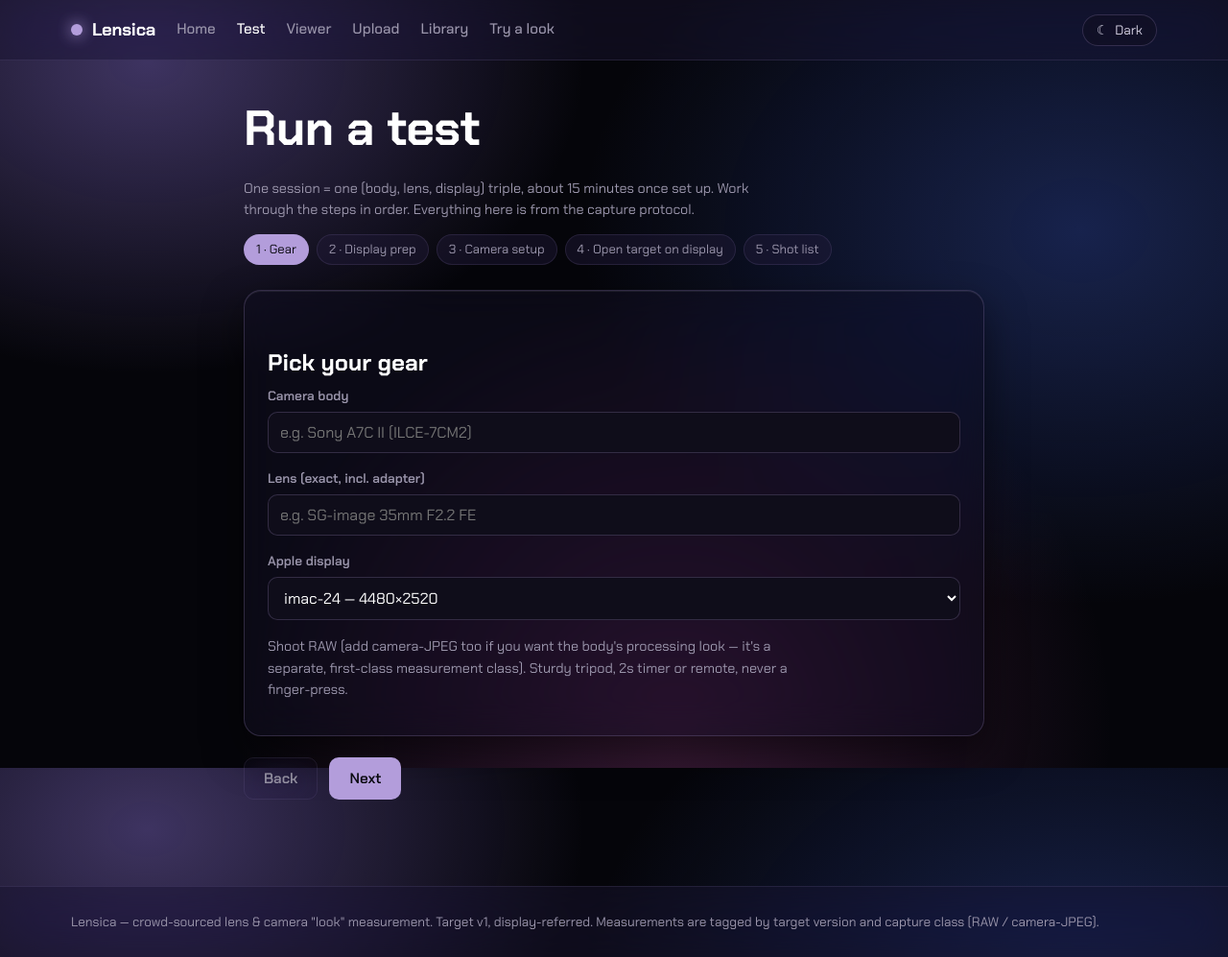
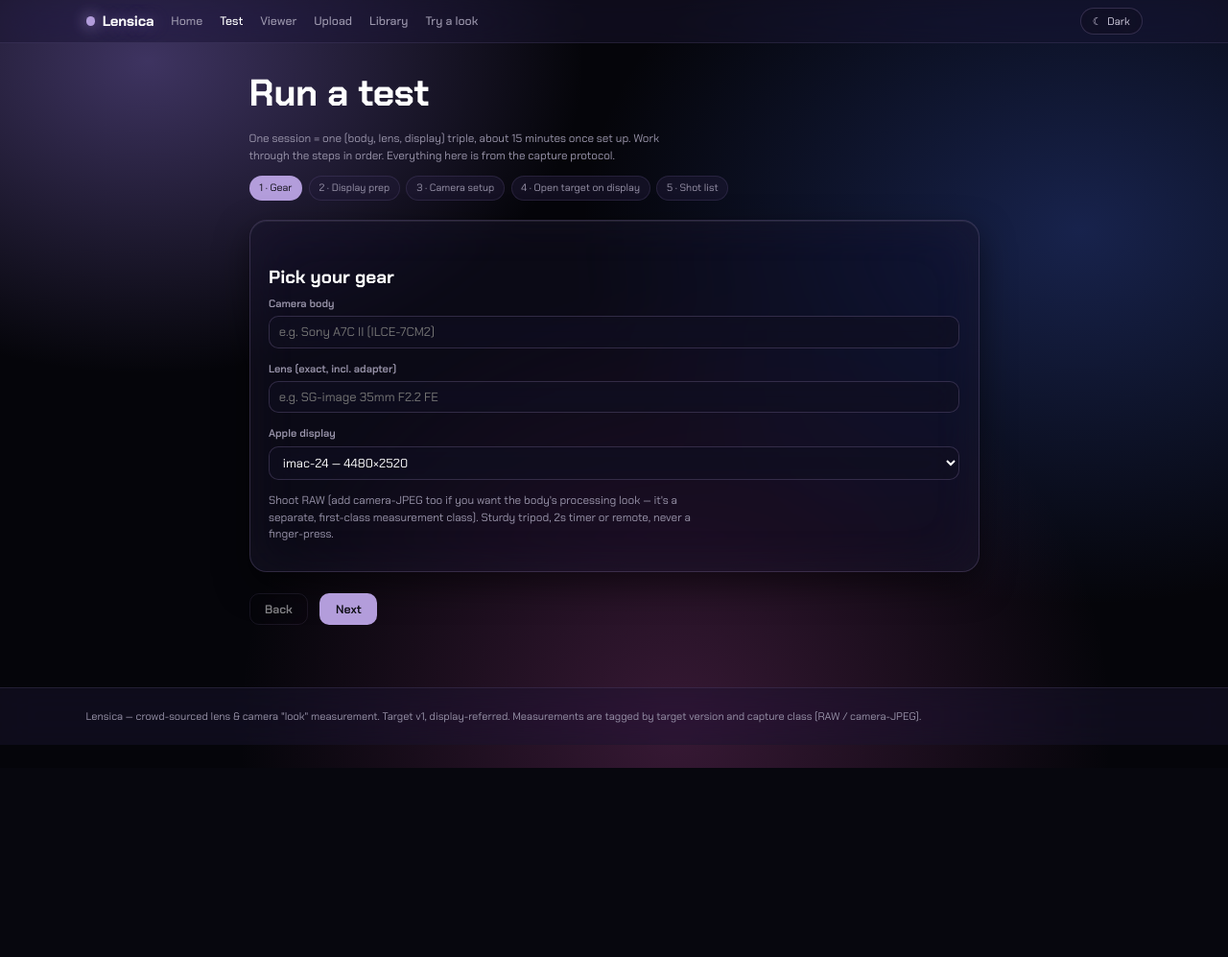
Before and after one commit to Floral-Overcast/lensica, a FastAPI app: page /wizard in a window 1280 px wide. Shown: the whole page at 96% size. After the commit the page ends 800 px from the top, so only its background shows below. Run offline with FastAPI, Linux system fonts and the light colour scheme.

Commit message:
web: ~20% tighter global scale + real glass material
- one scale knob: html font-size 81.25% (13px base), all sizing/spacing in
  rem so density is a single value, not 200 edits
- glass extracted from pioneer flora-glass/op-glass: layered shadow + UV inner
  glow, liquid lift on link-cards with flora UV left-rail, brand wordmark glow,
  op machined-key buttons, glass on drop/verdict/tiles/inputs
- phone-perf law: <=700px drops backdrop-blur for near-opaque translucent panels

Co-Authored-By: Claude Opus 4.8 <noreply@anthropic.com>

```diff
--- a/web/static/css/app.css
+++ b/web/static/css/app.css
@@ -1,7 +1,15 @@
 /* Lensica web MVP — one brand, two themes.
  * flora-glass = dark (default), op-glass = light. Toggle sets data-theme on <html>.
- * Tokens distilled from the pioneer glass source + ~/design/families/{flora,op}.
- * Law: WCAG contrast; on dark, text never darker than ~80% L (de-emphasize by hue). */
+ * Tokens + glass material distilled from web/reference/pioneer-styles-glass-source.css
+ * ([data-theme=flora-glass] / [data-theme=op-glass]) and ~/design/families/{flora,op}.
+ * Law: WCAG contrast; on dark, text de-emphasized by hue not by darkening;
+ *   NO backdrop-blur on tall scrolling text columns (phone perf — see the mobile block).
+ * Scale: one knob. html font-size sets the base; all sizes/spacing are rem off it,
+ *   so "everything 20% smaller" is the single html{font-size} below, not 200 edits. */
+
+/* ---------- global scale knob ---------- */
+/* 81.25% of the 16px UA default = 13px base. Desktop tool density, not demo sizing. */
+html { font-size: 81.25%; }
 
 /* ---------- flora-glass (dark, default) ---------- */
 :root,
@@ -9,6 +17,7 @@
   --bg: #05050a;
   --card: rgba(18, 15, 32, 0.55);
   --card-solid: #0f0d1a;
+  --panel: rgba(16, 13, 28, 0.9);   /* no-blur fallback (phones): opaque enough for contrast */
   --muted: rgba(34, 28, 58, 0.45);
   --wash: rgba(24, 20, 44, 0.5);
   --line: rgba(179, 157, 219, 0.22);
@@ -26,8 +35,11 @@
   --bad: #ff8db0;  --bad-tint: rgba(230, 90, 130, 0.14);   --bad-line: rgba(250, 120, 155, 0.4);
   --radius: 10px;
   --radius-lg: 18px;
-  --shadow: 0 18px 40px rgb(0 0 0 / 0.5), inset 0 1px 0 rgb(255 255 255 / 0.08);
-  --shadow-hover: 0 22px 52px rgb(0 0 0 / 0.6), inset 0 1px 0 rgb(255 255 255 / 0.12);
+  /* layered glass: drop shadow + top highlight + UV inner glow (flora signature) */
+  --shadow: 0 14px 34px rgb(0 0 0 / 0.5), inset 0 1px 0 rgb(255 255 255 / 0.08),
+            inset 0 0 60px rgb(179 157 219 / 0.05);
+  --shadow-hover: 0 20px 48px rgb(0 0 0 / 0.6), inset 0 1px 0 rgb(255 255 255 / 0.14),
+            inset 0 0 64px rgb(179 157 219 / 0.12);
   --blur: blur(18px) saturate(1.5);
   --font: "Chakra Petch", system-ui, -apple-system, sans-serif;
   --mono: "IBM Plex Mono", ui-monospace, monospace;
@@ -92,19 +105,19 @@ body {
   color: var(--body);
   min-height: 100vh;
   -webkit-font-smoothing: antialiased;
-  line-height: 1.55;
+  line-height: 1.5;
 }
 a { color: var(--accent); text-decoration: none; }
 a:hover { color: var(--accent-dim); }
-h1, h2, h3, h4 { color: var(--text); line-height: 1.2; margin: 0 0 .4em; font-weight: 650; }
-h1 { font-size: clamp(2rem, 5vw, 3.2rem); letter-spacing: -0.01em; }
-h2 { font-size: 1.5rem; margin-top: 1.6em; }
-h3 { font-size: 1.1rem; }
+h1, h2, h3, h4 { color: var(--text); line-height: 1.18; margin: 0 0 .4em; font-weight: 650; }
+h1 { font-size: clamp(1.9rem, 4.4vw, 3rem); letter-spacing: -0.01em; }
+h2 { font-size: 1.45rem; margin-top: 1.6em; }
+h3 { font-size: 1.08rem; }
 p { margin: 0 0 1em; }
 code, .mono { font-family: var(--mono); }
 .dim { color: var(--dim); }
-.wrap { max-width: 1180px; margin: 0 auto; padding: 0 24px; }
-.narrow { max-width: 820px; }
+.wrap { max-width: 1140px; margin: 0 auto; padding: 0 1.5rem; }
+.narrow { max-width: 800px; }
 
 /* ---------- shell / nav ---------- */
 .shell-header {
@@ -113,43 +126,49 @@ code, .mono { font-family: var(--mono); }
   backdrop-filter: var(--blur); -webkit-backdrop-filter: var(--blur);
   border-bottom: 1px solid var(--hairline);
 }
-.nav { display: flex; align-items: center; gap: 22px; height: 62px; }
-.brand { display: flex; align-items: center; gap: 10px; font-weight: 700;
+.nav { display: flex; align-items: center; gap: 1.375rem; height: 3.4rem; }
+.brand { display: flex; align-items: center; gap: .6rem; font-weight: 700;
   font-size: 1.15rem; color: var(--text); letter-spacing: -0.01em; }
-.brand .dot { width: 12px; height: 12px; border-radius: 50%;
+.brand .dot { width: .72rem; height: .72rem; border-radius: 50%;
   background: var(--accent); box-shadow: 0 0 16px var(--accent); }
+[data-theme="flora-glass"] .brand { text-shadow: 0 0 18px rgb(179 157 219 / 0.45); }
 .nav a.navlink { color: var(--dim); font-size: .95rem; font-weight: 500; }
 .nav a.navlink:hover, .nav a.navlink.active { color: var(--text); }
 .nav .spacer { flex: 1; }
 .theme-toggle {
   border: 1px solid var(--line); background: var(--card);
   backdrop-filter: var(--blur); -webkit-backdrop-filter: var(--blur);
-  color: var(--body); border-radius: 999px; padding: 7px 14px;
+  color: var(--body); border-radius: 999px; padding: .44rem .9rem;
   font-family: var(--font); font-size: .85rem; cursor: pointer; display: flex;
-  align-items: center; gap: 7px; transition: box-shadow .16s;
+  align-items: center; gap: .44rem; transition: box-shadow .16s, border-color .16s;
 }
-.theme-toggle:hover { box-shadow: var(--shadow); }
-main { padding: 40px 0 90px; }
+.theme-toggle:hover { box-shadow: var(--shadow); border-color: var(--accent); }
+main { padding: 2.25rem 0 5rem; }
 .shell-footer { border-top: 1px solid var(--hairline); color: var(--dim);
-  font-size: .85rem; padding: 26px 0; background: var(--wash);
+  font-size: .85rem; padding: 1.6rem 0; background: var(--wash);
   backdrop-filter: var(--blur); -webkit-backdrop-filter: var(--blur); }
 
-/* ---------- cards ---------- */
+/* ---------- cards (primary glass surface) ---------- */
 .card {
   background: var(--card); border: 1px solid var(--line);
-  border-radius: var(--radius-lg); padding: 22px 24px; box-shadow: var(--shadow);
+  border-radius: var(--radius-lg); padding: 1.35rem 1.5rem; box-shadow: var(--shadow);
   backdrop-filter: var(--blur); -webkit-backdrop-filter: var(--blur);
 }
-.card.tight { padding: 16px 18px; }
-.grid { display: grid; gap: 18px; }
+.card.tight { padding: 1rem 1.15rem; }
+/* interactive (link) cards get the liquid-glass lift + accent edge */
+a.card { transition: transform .14s, box-shadow .14s, border-color .14s; }
+a.card:hover { transform: translateY(-2px); border-color: var(--accent);
+  box-shadow: var(--shadow-hover); }
+[data-theme="flora-glass"] a.card:hover { box-shadow: var(--shadow-hover), inset 3px 0 0 var(--accent); }
+.grid { display: grid; gap: 1.125rem; }
 .grid.cols-2 { grid-template-columns: repeat(auto-fit, minmax(320px, 1fr)); }
 .grid.cols-3 { grid-template-columns: repeat(auto-fit, minmax(260px, 1fr)); }
 
 /* ---------- buttons ---------- */
 .btn {
-  display: inline-flex; align-items: center; gap: 8px; cursor: pointer;
+  display: inline-flex; align-items: center; gap: .5rem; cursor: pointer;
   font-family: var(--font); font-size: .95rem; font-weight: 600;
-  padding: 11px 20px; border-radius: var(--radius); border: 1px solid var(--line);
+  padding: .6rem 1.2rem; border-radius: var(--radius); border: 1px solid var(--line);
   background: var(--card); color: var(--text); transition: transform .08s, box-shadow .16s;
   backdrop-filter: var(--blur); -webkit-backdrop-filter: var(--blur);
 }
@@ -188,62 +216,64 @@ main { padding: 40px 0 90px; }
 .ba .handle { position: absolute; top: 0; bottom: 0; left: var(--split, 50%);
   width: 2px; background: #fff; box-shadow: 0 0 0 1px rgb(0 0 0 / .35); cursor: ew-resize; }
 .ba .handle::after { content: "\2194"; position: absolute; top: 50%; left: 50%;
-  transform: translate(-50%, -50%); width: 36px; height: 36px; border-radius: 50%;
-  background: #fff; color: #111; display: grid; place-items: center; font-size: 18px;
+  transform: translate(-50%, -50%); width: 2rem; height: 2rem; border-radius: 50%;
+  background: #fff; color: #111; display: grid; place-items: center; font-size: 1rem;
   box-shadow: 0 2px 10px rgb(0 0 0 / .4); }
-.ba .lbl { position: absolute; bottom: 10px; padding: 4px 10px; border-radius: 6px;
+.ba .lbl { position: absolute; bottom: .6rem; padding: .25rem .6rem; border-radius: 6px;
   font-size: .78rem; font-weight: 600; background: rgb(0 0 0 / .55); color: #fff; }
-.ba .lbl.l { left: 10px; } .ba .lbl.r { right: 10px; }
+.ba .lbl.l { left: .6rem; } .ba .lbl.r { right: .6rem; }
 
 /* ---------- steps / wizard ---------- */
-.steps { display: flex; gap: 8px; flex-wrap: wrap; margin: 8px 0 26px; }
-.step-pill { font-size: .82rem; padding: 5px 12px; border-radius: 999px;
+.steps { display: flex; gap: .5rem; flex-wrap: wrap; margin: .5rem 0 1.6rem; }
+.step-pill { font-size: .82rem; padding: .3rem .75rem; border-radius: 999px;
   border: 1px solid var(--hairline); color: var(--dim); background: var(--muted); }
 .step-pill.active { color: var(--accent-ink); background: var(--accent); border-color: transparent; }
 .step-pill.done { color: var(--ok); border-color: var(--ok-line); background: var(--ok-tint); }
 .shotlist { list-style: none; padding: 0; margin: 0; }
-.shot { display: flex; gap: 14px; align-items: flex-start; padding: 14px 0;
+.shot { display: flex; gap: .9rem; align-items: flex-start; padding: .9rem 0;
   border-bottom: 1px solid var(--hairline); }
 .shot:last-child { border-bottom: 0; }
-.shot .n { flex: none; width: 34px; height: 34px; border-radius: 50%; display: grid;
+.shot .n { flex: none; width: 2.1rem; height: 2.1rem; border-radius: 50%; display: grid;
   place-items: center; font-weight: 700; background: var(--tint); color: var(--text);
   border: 1px solid var(--line); }
 .shot .meta { color: var(--dim); font-size: .85rem; }
 .tip-focus { border-left: 3px solid var(--accent); background: var(--tint);
-  padding: 12px 16px; border-radius: 0 var(--radius) var(--radius) 0; margin: 10px 0; }
-.field { display: flex; flex-direction: column; gap: 6px; margin-bottom: 16px; }
+  padding: .75rem 1rem; border-radius: 0 var(--radius) var(--radius) 0; margin: .625rem 0; }
+.field { display: flex; flex-direction: column; gap: .375rem; margin-bottom: 1rem; }
 .field label { font-size: .85rem; color: var(--dim); font-weight: 600; }
 .field select, .field input {
-  font-family: var(--font); font-size: 1rem; padding: 10px 12px; color: var(--text);
-  background: var(--card-solid); border: 1px solid var(--line); border-radius: var(--radius);
+  font-family: var(--font); font-size: 1rem; padding: .55rem .75rem; color: var(--text);
+  background: var(--card); border: 1px solid var(--line); border-radius: var(--radius);
+  backdrop-filter: var(--blur); -webkit-backdrop-filter: var(--blur);
 }
 .qr-box { text-align: center; }
-.qr-box img { width: 220px; height: 220px; background: #fff; padding: 12px; border-radius: 14px; }
+.qr-box img { width: 13.75rem; height: 13.75rem; background: #fff; padding: .75rem; border-radius: 14px; }
 
 /* ---------- dropzone / upload ---------- */
 .drop { border: 2px dashed var(--line); border-radius: var(--radius-lg);
-  padding: 46px 24px; text-align: center; color: var(--dim); cursor: pointer;
-  background: var(--muted); transition: border-color .16s, background .16s; }
+  padding: 2.75rem 1.5rem; text-align: center; color: var(--dim); cursor: pointer;
+  background: var(--muted); backdrop-filter: var(--blur); -webkit-backdrop-filter: var(--blur);
+  transition: border-color .16s, background .16s; }
 .drop.hot { border-color: var(--accent); background: var(--tint); color: var(--text); }
-.verdicts { list-style: none; padding: 0; margin: 18px 0 0; }
-.verdict { display: flex; gap: 14px; align-items: center; padding: 12px 14px;
-  border: 1px solid var(--line); border-radius: var(--radius); margin-bottom: 8px;
-  background: var(--card); }
-.verdict .frame { font-weight: 700; color: var(--text); min-width: 90px; }
+.verdicts { list-style: none; padding: 0; margin: 1.125rem 0 0; }
+.verdict { display: flex; gap: .9rem; align-items: center; padding: .75rem .9rem;
+  border: 1px solid var(--line); border-radius: var(--radius); margin-bottom: .5rem;
+  background: var(--card); backdrop-filter: var(--blur); -webkit-backdrop-filter: var(--blur); }
+.verdict .frame { font-weight: 700; color: var(--text); min-width: 5.6rem; }
 .verdict .hint { color: var(--dim); font-size: .86rem; }
 .verdict .mk { font-family: var(--mono); font-size: .8rem; color: var(--dim); }
-.spin { width: 15px; height: 15px; border: 2px solid var(--line);
+.spin { width: .95rem; height: .95rem; border: 2px solid var(--line);
   border-top-color: var(--accent); border-radius: 50%; animation: sp .8s linear infinite; }
 @keyframes sp { to { transform: rotate(360deg); } }
 
 /* ---------- profile / charts ---------- */
-.tiles { display: flex; flex-wrap: wrap; gap: 14px; }
+.tiles { display: flex; flex-wrap: wrap; gap: .9rem; }
 .tile { background: var(--card); border: 1px solid var(--line); border-radius: var(--radius);
-  padding: 12px 18px; min-width: 148px; box-shadow: var(--shadow);
+  padding: .75rem 1.15rem; min-width: 9.25rem; box-shadow: var(--shadow);
   backdrop-filter: var(--blur); -webkit-backdrop-filter: var(--blur); }
-.tile .v { font-size: 1.7rem; font-weight: 700; color: var(--text);
+.tile .v { font-size: 1.6rem; font-weight: 700; color: var(--text);
   font-variant-numeric: tabular-nums; }
-.tile .k { color: var(--dim); font-size: .78rem; margin-top: 2px; }
+.tile .k { color: var(--dim); font-size: .78rem; margin-top: .12rem; }
 .chart { position: relative; }
 svg.ch { display: block; width: 100%; height: auto; }
 svg.ch .gl { stroke: var(--grid); }
```
Also changed, not shown: other parts of web/static/css/app.css (+45 -20 lines).
